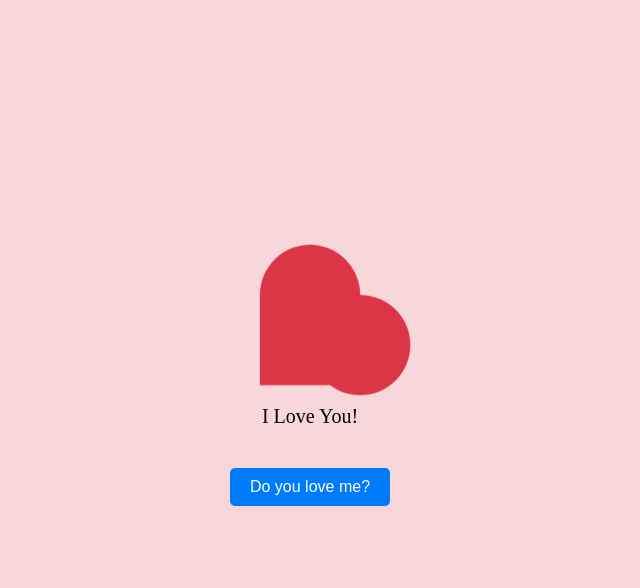
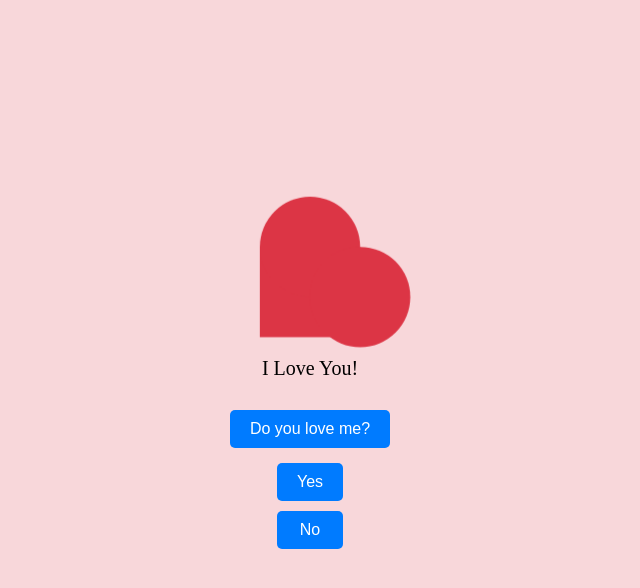
Before and after one commit to preetidas60/Love-animation, a plain HTML site: page index.html in a window 1280 px wide. Both pictures are taken after a click on the button "Do you love me?". Shown: the whole page, without its empty margins (330-970 px from the left). Drawn offline with Linux system fonts and the light colour scheme.

Commit message:
Add files via upload

```diff
--- a/index.html
+++ b/index.html
@@ -54,8 +54,13 @@
       }
     }
 
+    p {
+      margin-top: 20px;
+      font-size: 20px;
+    }
+
     button {
-      margin-top: 20px;
+      margin-top: 10px;
       padding: 10px 20px;
       font-size: 16px;
       background-color: #007bff; /* Blue button color, you can change it */
@@ -68,16 +73,45 @@
     button:hover {
       background-color: #0056b3; /* Darker blue on hover, you can change it */
     }
+
+    .response-buttons {
+      display: flex;
+      flex-direction: column;
+      margin-top: 10px;
+    }
+
+    .response-buttons button {
+      margin: 5px 0;
+      transition: margin-left 0.5s;
+    }
+
+    .response-buttons button:hover {
+      margin-left: 20px; /* You can adjust the distance it moves */
+    }
   </style>
 </head>
 <body>
   <div class="heart"></div>
-  <p style="margin-top: 20px; font-size: 20px;">I Love You!</p>
+  <p>I Love You!</p>
   <button onclick="askLove()">Do you love me?</button>
+
+  <div class="response-buttons" style="display: none;">
+    <button onclick="showResponse('Yes')">Yes</button>
+    <button onmouseover="moveNo()">No</button>
+  </div>
 
   <script>
     function askLove() {
-      alert("I love you too!");
+      document.querySelector('.response-buttons').style.display = 'flex';
+    }
+
+    function showResponse(response) {
+      alert(response === 'Yes' ? 'I love you too!' : 'It\'s okay, I understand.');
+    }
+
+    function moveNo() {
+      const noButton = document.querySelector('.response-buttons button:last-child');
+      noButton.style.marginLeft = '20px'; // You can adjust the distance it moves
     }
   </script>
 </body>
```
